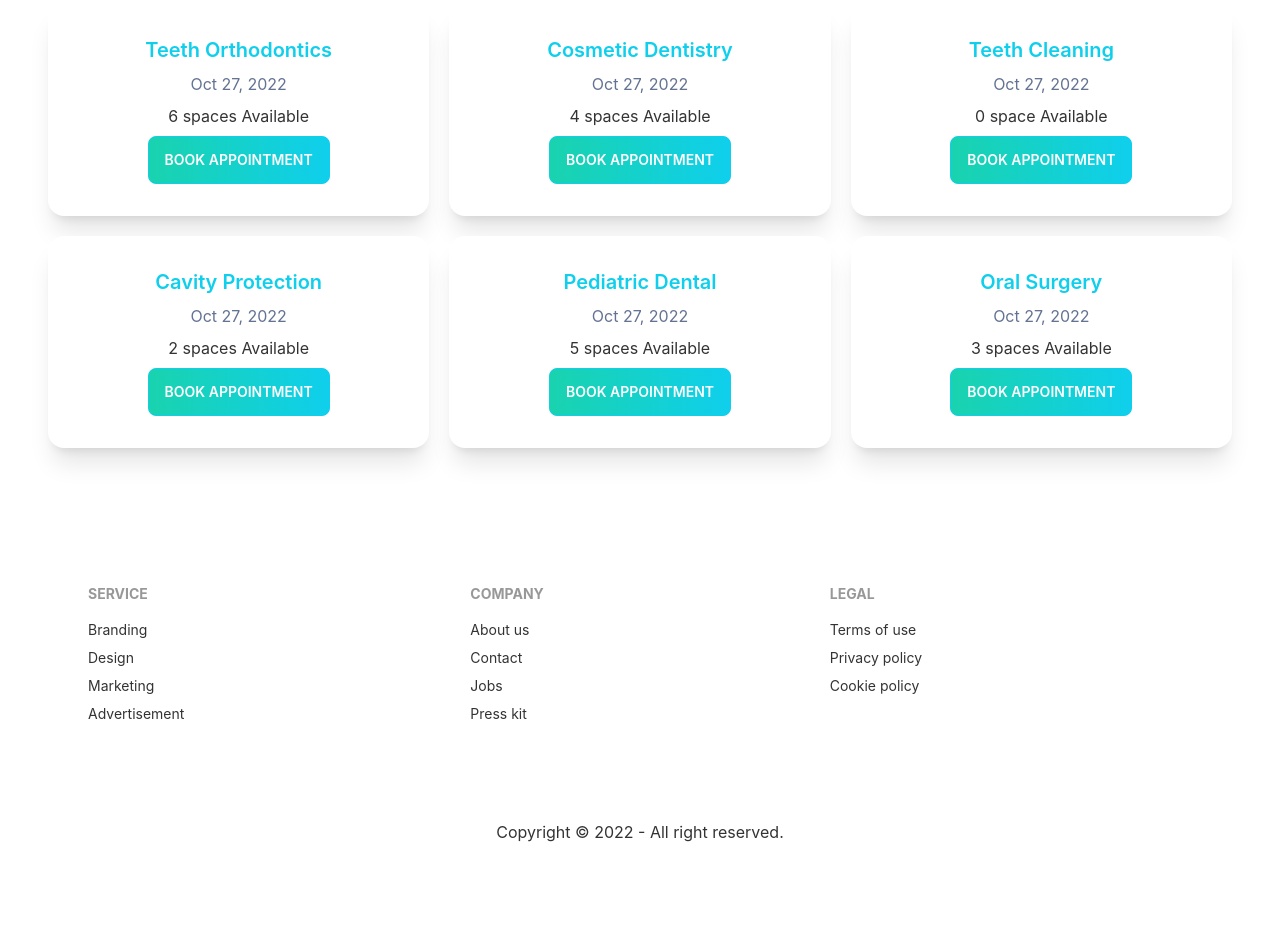
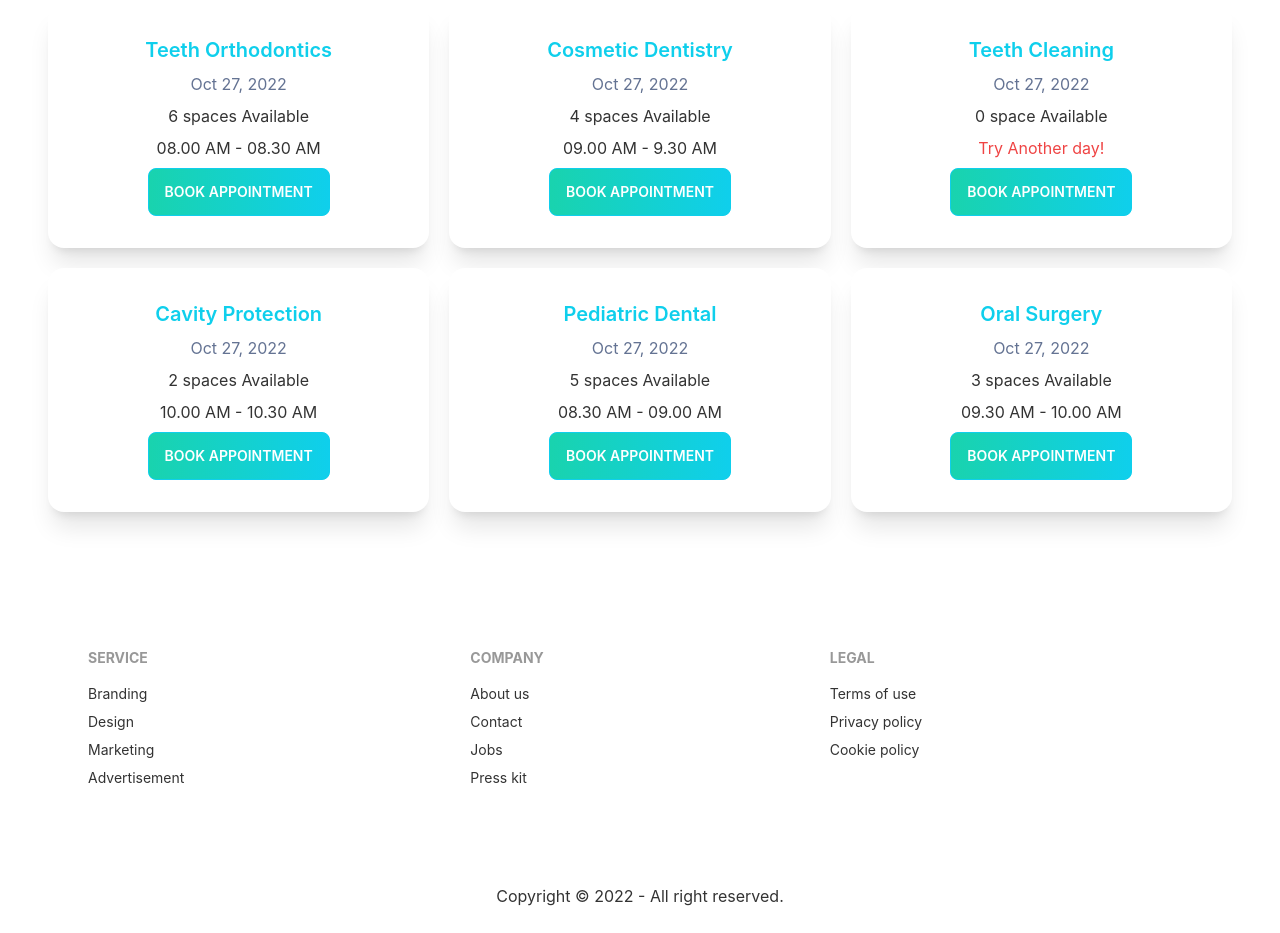
Before and after one commit to rimonhossain12/final-doctor-portal-practice, a React (Create React App) app: page /appointment in a window 1280 px wide. Shown: the part 1320-2253 px from the top of the page. Built offline with nearby package versions, Linux system fonts and the light colour scheme.

Commit message:
show slots with conditionally

```diff
--- a/src/Pages/Appointment/AppointmentService.js
+++ b/src/Pages/Appointment/AppointmentService.js
@@ -11,6 +11,11 @@ const AppointmentService = ({ service, date }) => {
                 <p> {slots.length}
                     {slots.length > 1 ? " spaces " : " space "}
                     Available</p>
+                <p>
+                    {
+                        slots.length ? <span>{slots[0]}</span> : <span className='text-red-500 text-thin'>Try Another day!</span>
+                    }
+                </p>
                 <button className='btn btn-primary uppercase text-white bg-gradient-to-r from-secondary to-primary'>Book Appointment</button>
             </div>
         </div>
```
